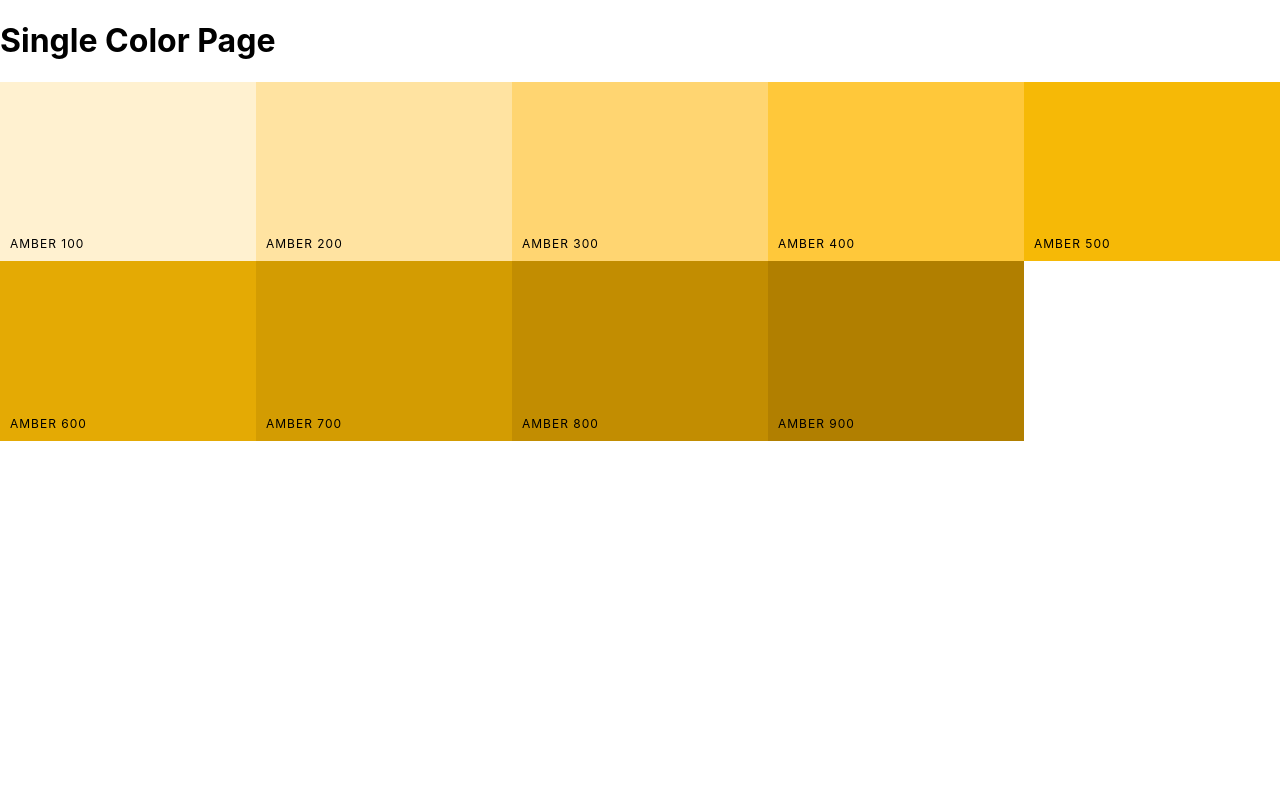
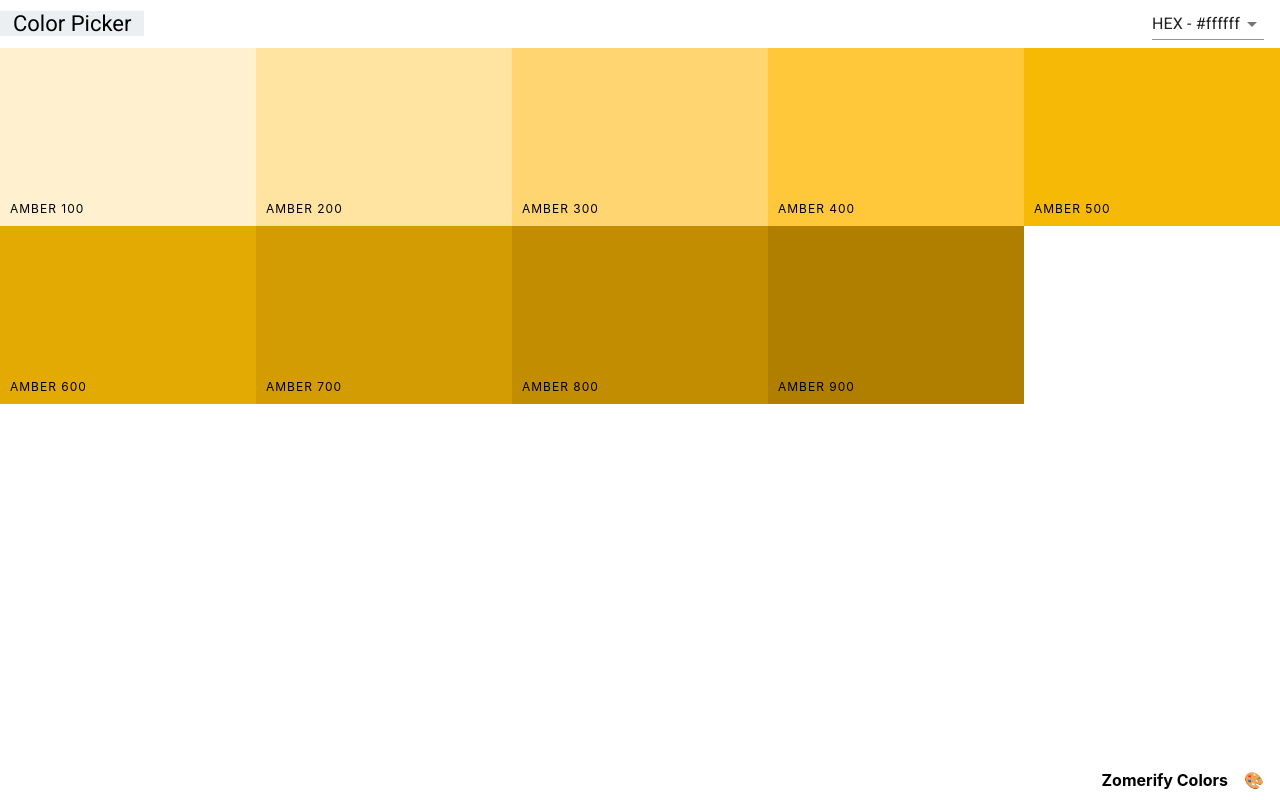
Before and after one commit to zomeru/zomify-colors, a React (Create React App) app: page /palette/zomerify-colors/amber in a window 1280 px wide. Built offline with nearby package versions, Linux system fonts and the light colour scheme.

Commit message:
Add Navbar and Footer to SingleColorPalette

```diff
--- a/src/Navbar.js
+++ b/src/Navbar.js
@@ -28,7 +28,7 @@ class Navbar extends Component {
   }
 
   render() {
-    const { level, changeLevel } = this.props;
+    const { level, changeLevel, showingAllColors } = this.props;
     const { format } = this.state;
 
     return (
@@ -36,6 +36,7 @@ class Navbar extends Component {
         <div className='logo'>
           <Link to='/'>Color Picker</Link>
         </div>
+        {showingAllColors && (
           <div className='slider-container'>
             <span>Level: {level}</span>
             <div className='slider'>
@@ -48,6 +49,7 @@ class Navbar extends Component {
               />
             </div>
           </div>
+        )}
         <div className='select-container'>
           <Select value={format} onChange={this.handleFormatChange}>
             <MenuItem value='hex'>HEX - #ffffff</MenuItem>
--- a/src/Palette.js
+++ b/src/Palette.js
@@ -1,6 +1,7 @@
 import React, { Component } from 'react';
 import ColorBox from './ColorBox';
 import Navbar from './Navbar';
+import PaletteFooter from './PaletteFooter';
 import './Palette.css';
 
 class Palette extends Component {
@@ -29,7 +30,7 @@ class Palette extends Component {
         name={color.name}
         key={color.id}
         moreUrl={`/palette/${id}/${color.id}`}
-        showLink={true}
+        showLink
       />
     ));
 
@@ -39,12 +40,10 @@ class Palette extends Component {
           level={level}
           changeLevel={this.changeLevel}
           handleChange={this.changeFormat}
+          showingAllColors
         />
         <div className='Palette-colors'>{colorBoxes}</div>
-        <footer className='Palette-footer'>
-          {paletteName}
-          <span className='emoji'>{emoji}</span>
-        </footer>
+        <PaletteFooter paletteName={paletteName} emoji={emoji} />
       </div>
     );
   }
--- /dev/null
+++ b/src/PaletteFooter.js
@@ -0,0 +1,14 @@
+import React from 'react';
+
+const PaletteFooter = props => {
+  const { paletteName, emoji } = props;
+
+  return (
+    <footer className='Palette-footer'>
+      {paletteName}
+      <span className='emoji'>{emoji}</span>
+    </footer>
+  );
+};
+
+export default PaletteFooter;
--- a/src/SingleColorPalette.js
+++ b/src/SingleColorPalette.js
@@ -1,10 +1,14 @@
 import React, { Component } from 'react';
+import Navbar from './Navbar';
+import PaletteFooter from './PaletteFooter';
 import ColorBox from './ColorBox';
 
 class SingleColorPalette extends Component {
   constructor(props) {
     super(props);
     this._shades = this.gatherShades(this.props.palette, this.props.colorId);
+    this.state = { format: 'hex' };
+    this.changeFormat = this.changeFormat.bind(this);
   }
 
   gatherShades(palette, colorToFilterBy) {
@@ -20,19 +24,27 @@ class SingleColorPalette extends Component {
     return shades.slice(1);
   }
 
+  changeFormat(val) {
+    this.setState({ format: val });
+  }
+
   render() {
+    const { format } = this.state;
+    const { paletteName, emoji } = this.props.palette;
+
     const colorBoxes = this._shades.map(color => (
       <ColorBox
         key={color.id}
         name={color.name}
-        background={color.hex}
+        background={color[format]}
         showLink={false}
       />
     ));
     return (
       <div className='Palette'>
-        <h1>Single Color Page</h1>
+        <Navbar handleChange={this.changeFormat} showingAllColors={false} />
         <div className='Palette-colors'>{colorBoxes}</div>
+        <PaletteFooter paletteName={paletteName} emoji={emoji} />
       </div>
     );
   }
```
Lines whose indentation alone changed are shown as unchanged.
